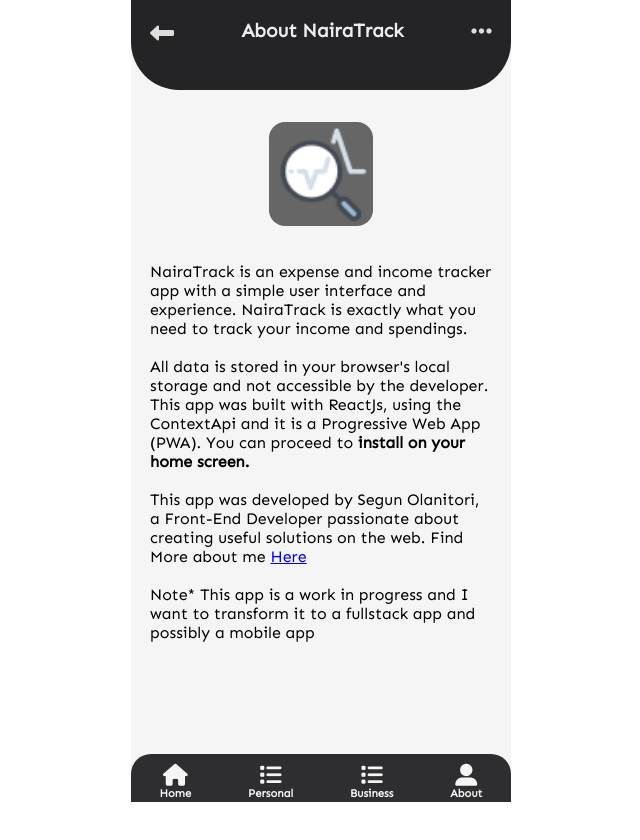
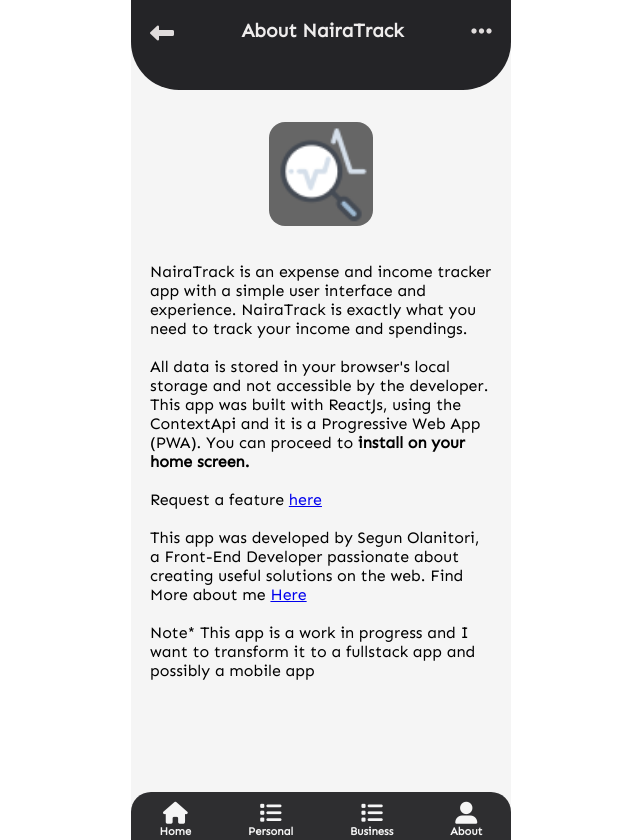
Before and after one commit to Segun98/NairaTrack, a React (Create React App) app: page /about in a window 1280 px wide. Shown: the whole page, without its empty margins (319-959 px from the left). Before the commit the page ends 802 px from the top, so only its background shows below. Built offline with nearby package versions, Linux system fonts and the light colour scheme; a web font is replaced by a local one.

Commit message:
Request a feature

```diff
--- a/src/components/About.js
+++ b/src/components/About.js
@@ -42,6 +42,15 @@
             the ContextApi and it is a Progressive Web App (PWA). You can proceed
             to <strong> install on your home screen.</strong>{" "}
           </p>
+          <br/>
+          <p>Request a feature{" "}
+          <a
+            href="https://segunos.tk/contact"
+            target="_blank"
+            rel="noopener noreferrer"
+          >
+            here
+          </a></p>
           <br />
           <p>
             This app was developed by Segun Olanitori, a Front-End Developer
```
